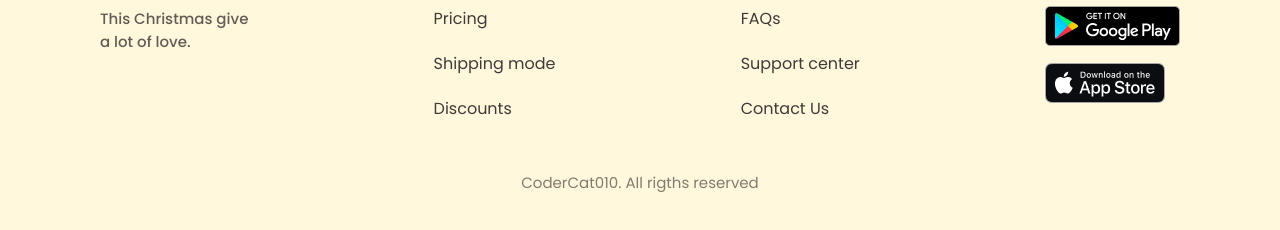
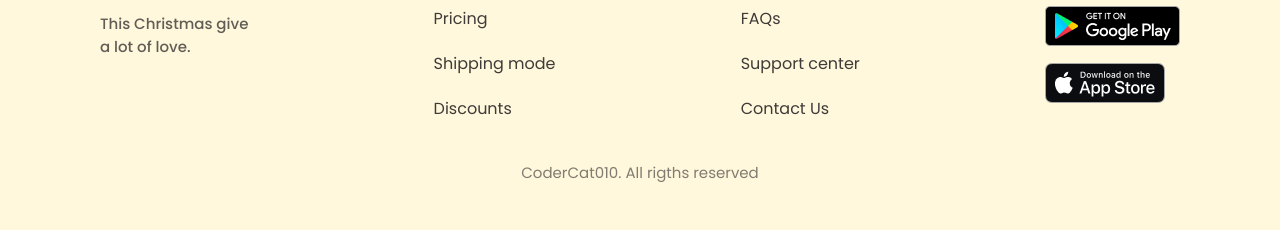
Before and after one commit to CoderCat010/Christmas-Website, a plain HTML site: page index.html in a window 1280 px wide. Shown: the part 3586-3816 px from the top of the page. Drawn offline with Linux system fonts and the light colour scheme.

Commit message:
added final project

```diff
--- a/index.html
+++ b/index.html
@@ -328,7 +328,7 @@
              </div>
         </div>
 
-        <a href="https://github.com/CoderCat010/">CoderCat010. All rigths reserved</a>
+        <p class="footer-bottom-link"> <a href="https://github.com/CoderCat010/">CoderCat010. </a> All rigths reserved</p>
      </footer>
 </body>
 </html>
--- a/style.css
+++ b/style.css
@@ -4,7 +4,7 @@
     box-sizing: border-box;
 }
 
-i, button, li{
+i, button, li, a{
     cursor: pointer;
     outline: none;
     list-style-type: none;
@@ -127,6 +127,11 @@ body{
 
 .giving-cards-container img{
     width: 130px;
+    transition: .3s;
+}
+
+.giving-cards-container img:hover{
+    transform: translateY(-.25rem);
 }
 
 .giving-card{
@@ -421,7 +426,7 @@ footer{
     color: hsla(0, 4%, 15%, 0.733);
     font-size: 15px;
     font-weight: 500;
-    margin-top: 10px;
+    margin-top: 15px;
 }
 
 .footer-list h3{
@@ -433,11 +438,14 @@ footer{
      color: hsla(0, 4%, 15%, 0.897);
 }
 
-footer a{
+.footer-bottom-link{
+    color: hsla(0, 4%, 15%, 0.589);
+    font-size: 15px;
+    padding: 40px;
+    text-align: center;
+}
+
+.footer-bottom-link a{
     text-decoration: none;
     color: hsla(0, 4%, 15%, 0.589);
-    font-size: 15px;
-    display: flex;
-    justify-content: center;
-    padding: 50px 0;
 }
```
